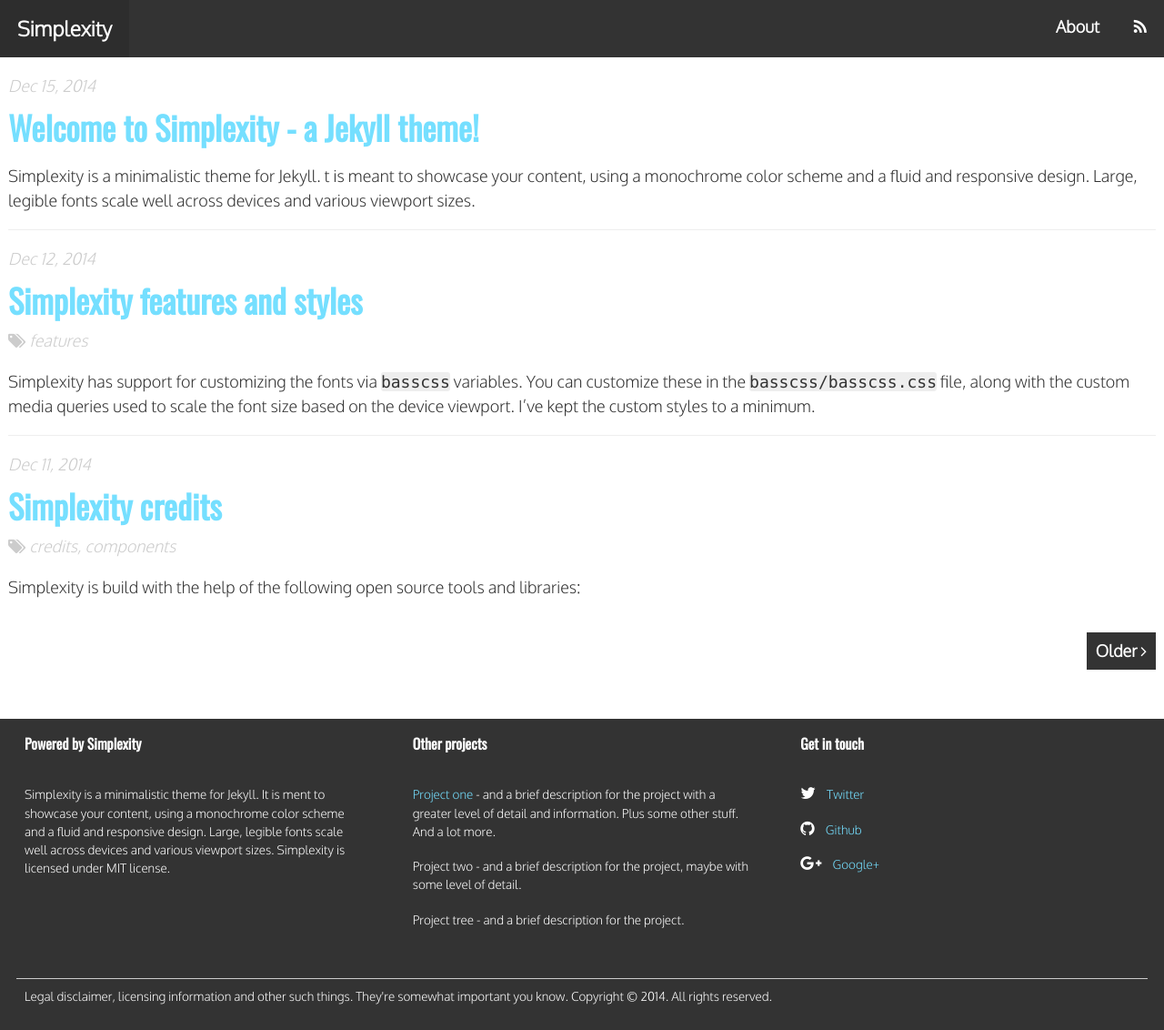
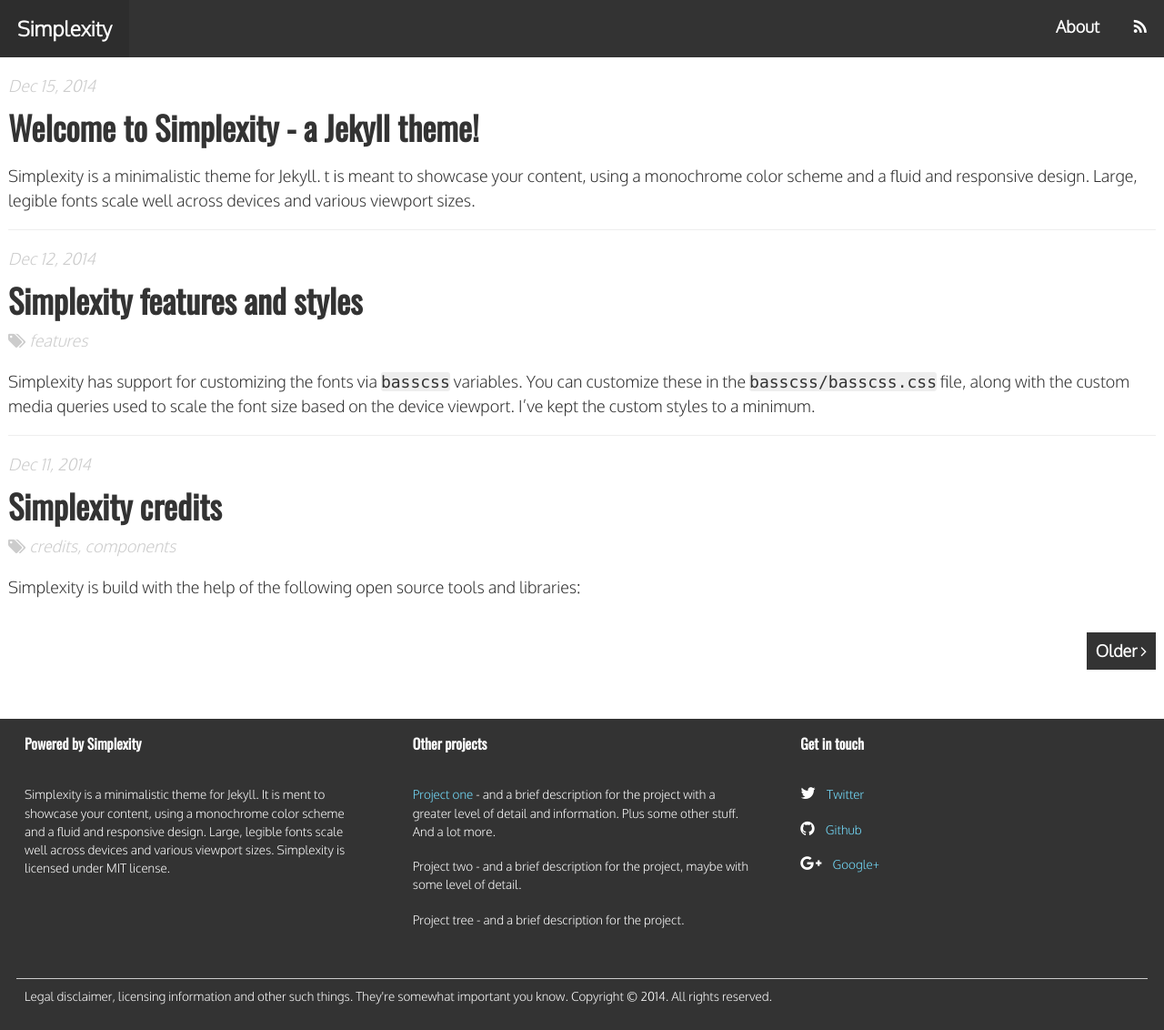
Before and after one commit to mateid/simplexity, a Jekyll site: the page built from index.html, in a window 1280 px wide. Shown: the whole page at 91% size. Built offline with Jekyll 4.4.1, drawn with Linux system fonts in a browser that asks for light colours; nearby versions of some CDN libraries; the list of posts is cut into pages by our own code.

Commit message:
Tweaked link styles for main page.

```diff
--- a/_sass/_basscss.scss
+++ b/_sass/_basscss.scss
@@ -1459,7 +1459,12 @@ hr {
 
 
 
-
+:root {
+  /* Override basscss variables */
+}
+
+/* Set the base font size based on the viewport size; this way fonts scale
+   nicely on different devices */
 
 html {
   font-size: 14px;
@@ -1483,10 +1488,21 @@ html {
   }
 }
 
+/* A couple of helper styles */
+
 .light-blue {
   color: #75dfff;
 }
 
+.hl-blue:hover {
+  color: #0076df;
+}
+
+.no-underline,
+.no-underline:hover {
+  text-decoration: none;
+}
+
 .bb1-lighter-grey {
   border-bottom: 1px solid #eee;
 }
--- a/index.html
+++ b/index.html
@@ -9,7 +9,7 @@ layout: default
             <p class="mb0 light-gray italic">{{ post.date | date: "%b %-d, %Y" }}</p>
 
             <h2 class="h1 mt1 mb1">
-                <a class="light-blue" href="{{ post.url | prepend: site.baseurl }}">{{ post.title }}</a>
+                <a class="dark-gray no-underline hl-blue" href="{{ post.url | prepend: site.baseurl }}">{{ post.title }}</a>
             </h2>
 
             {% if post.tags.size > 0 %}
```
Also changed, not shown: basscss/basscss.css (+13 -1 lines).
